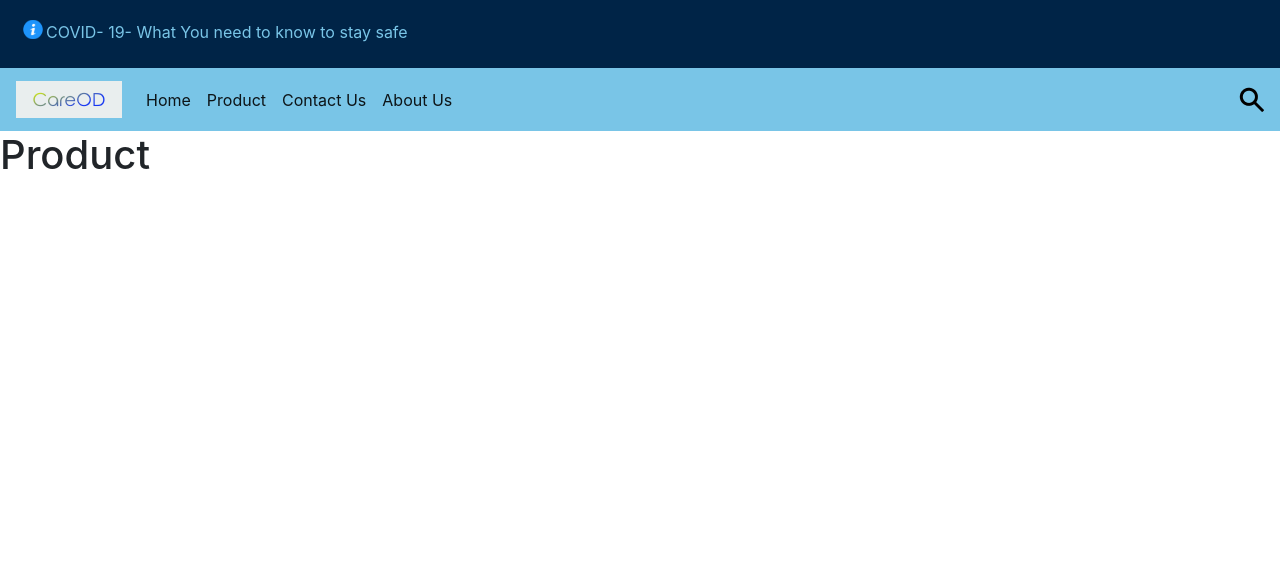
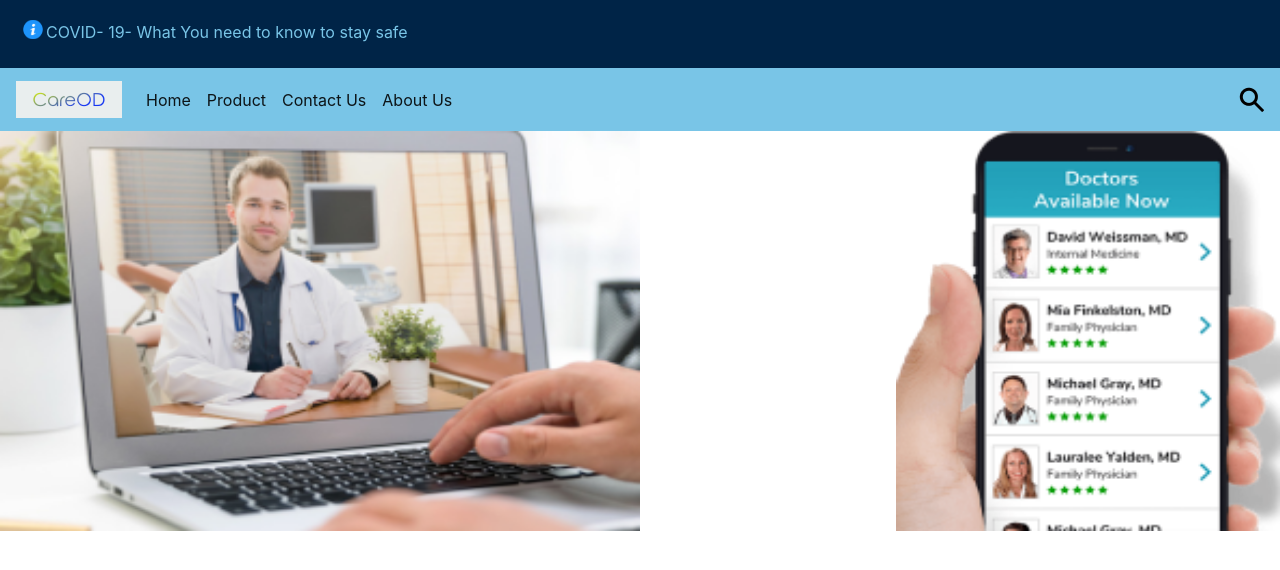
Before and after one commit to anikrish05/TSA, a Next.js app in the folder webdev/: page /product in a window 1280 px wide. Shown: the top 570 px of the page. Built offline with nearby package versions, Linux system fonts and the light colour scheme.

Commit message:
added images

```diff
--- a/webdev/pages/product.js
+++ b/webdev/pages/product.js
@@ -11,7 +11,8 @@ export default class product extends React.Component {
     <>
         <Nav />
         {/*Madhav start code here*/}
-    <h1>Product</h1>
+<img style={{'width':'50%','height':'400px'}} src={'image3.png'} />
+<img style={{'width':'30%','height':'400px', 'float':'right'}} src={'image2.png'} />
     {/*Madhav stop code here*/}
 
 
```
Also changed, not shown: webdev/public/image2.png (added), webdev/public/image3.png (added).
